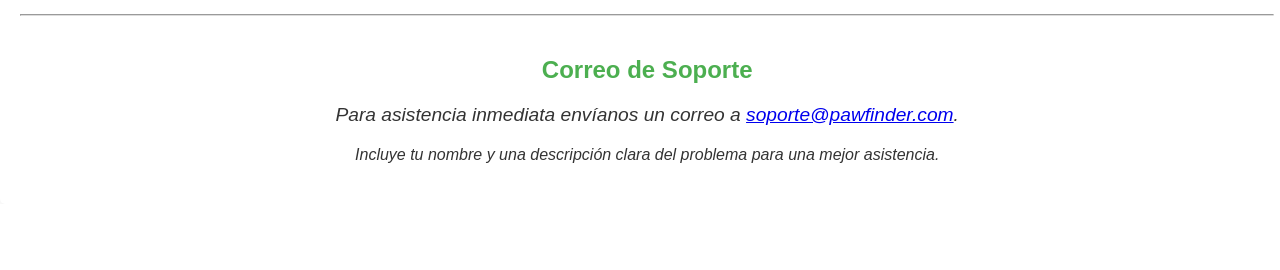
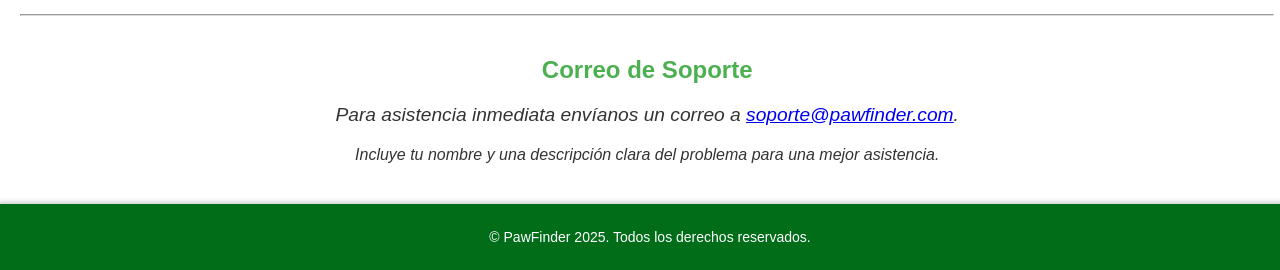
Before and after one commit to yreyes70719/sc502-1c2025-grupo2, a PHP site: page /html/soporte.html in a window 1280 px wide. Shown: the part 1109-1379 px from the top of the page. Before the commit the page ends 1272 px from the top, so only its background shows below. Run offline with PHP 8.4, Linux system fonts and the light colour scheme.

Commit message:
cambios a footer antes del paso a php

```diff
--- a/css/navbar_styles.css
+++ b/css/navbar_styles.css
@@ -51,3 +51,35 @@
 .navbarPaw nav ul li a.active {
     border-bottom: 2px solid white;
 }
+
+.menu-link.active {
+    border-bottom: 2px solid white;
+}
+
+/* Footer Styles */
+.footer {
+    background-color: #016d19; /* Color de fondo similar al navbar */
+    color: white;
+    text-align: center;
+    padding: 20px 10px;
+    position: relative;
+    bottom: 0;
+    width: 100%;
+    font-size: 14px;
+    display: flex;
+    flex-direction: column;
+    align-items: center;
+    justify-content: center;
+    box-shadow: 0 -2px 5px rgba(0, 0, 0, 0.2); /* Sombra para un efecto más elegante */
+}
+
+.footer p {
+    color: #ffffff;
+    text-decoration: none;
+    margin: 5px 0; /* Espaciado vertical */
+    transition: color 0.3s;
+}
+
+.footer p:hover {
+    color: #c0c0c0; /* Color más claro al pasar el mouse */
+}
--- a/css/soporte_styles.css
+++ b/css/soporte_styles.css
@@ -1,3 +1,10 @@
+/* Asegúrate de que el contenedor principal ocupe toda la altura */
+html, body {
+    margin: 0;
+    padding: 0;
+    height: 100%;
+}
+
 body  {
     font-family: Arial, sans-serif;
     margin: 0;
--- a/html/adopcion.html
+++ b/html/adopcion.html
@@ -92,5 +92,8 @@
             </div>
         </div>
         <script src="../js/script.js"></script>
+        <footer class="footer">
+            <p>&copy; PawFinder 2025. Todos los derechos reservados.</p>
+        </footer>
     </body>
 </html>
--- a/html/agregarAdopcion.html
+++ b/html/agregarAdopcion.html
@@ -58,5 +58,8 @@
 
         </div>
         <script src="../js/script.js"></script>
+        <footer class="footer">
+            <p>&copy; PawFinder 2025. Todos los derechos reservados.</p>
+        </footer>
     </body>
 </html>
--- a/html/agregarReporte.html
+++ b/html/agregarReporte.html
@@ -58,6 +58,9 @@
                 <button type="button" onclick="window.location.href='reportes.html'">Volver Atrás</button>
             </form>
         </div>
+        <footer class="footer">
+            <p>&copy; PawFinder 2025. Todos los derechos reservados.</p>
+        </footer>
         <script src="../js/agregarReporte.js"></script>
     </body>
 </html>
--- a/html/chats.html
+++ b/html/chats.html
@@ -44,5 +44,8 @@
             </div>
         </div>
     </div>
+    <footer class="footer">
+        <p>&copy; PawFinder 2025. Todos los derechos reservados.</p>
+    </footer>
 </body>
 </html>
--- a/html/home.html
+++ b/html/home.html
@@ -102,4 +102,7 @@
             </div>
         </div>
     </body>
+    <footer class="footer">
+        <p>&copy; PawFinder 2025. Todos los derechos reservados.</p>
+    </footer>
 </html>
--- a/html/login.html
+++ b/html/login.html
@@ -27,5 +27,8 @@
         <p>¿No tienes una cuenta? <a href="register.html">Regístrate aquí</a></p>
         <p><a href="">¿Olvidaste tu contraseña?</a></p> <!-- Enlace de recuperar contraseña - la idea es enviar un formulario al correo del usuario -->
     </div>
+    <footer>
+        <p>&copy; PawFinder 2025. Todos los derechos reservados.</p>
+    </footer>
 </body>
 </html>
--- a/html/perfil.html
+++ b/html/perfil.html
@@ -56,5 +56,8 @@
             </form>
         </div>
     </div>
+    <footer class="footer">
+        <p>&copy; PawFinder 2025. Todos los derechos reservados.</p>
+    </footer>
 </body>
 </html>
--- a/html/recursos.html
+++ b/html/recursos.html
@@ -64,5 +64,8 @@
             <p class="parrafoT">Revisa nuestra sección de <a class="referenciaSoporte" href="soporte.html">preguntas frecuentes</a> o consulta con expertos.</p>
         </section>
     </div>
+    <footer class="footer">
+        <p>&copy; PawFinder 2025. Todos los derechos reservados.</p>
+    </footer>
 </body>
 </html>
--- a/html/register.html
+++ b/html/register.html
@@ -32,5 +32,8 @@
         </form>
         <p>¿Ya tienes una cuenta? <a href="login.html">Inicia sesión aquí</a></p>
     </div>
+    <footer class="footer">
+        <p>&copy; PawFinder 2025. Todos los derechos reservados.</p>
+    </footer>
 </body>
 </html>
--- a/html/reportes.html
+++ b/html/reportes.html
@@ -108,6 +108,9 @@
 
             <!-- Agrega más divs con la clase "reporte" según sea necesario -->
         </div>
+        <footer class="footer">
+            <p>&copy; PawFinder 2025. Todos los derechos reservados.</p>
+        </footer>
         <script src="script.js"></script>
     </body>
 </html>
--- a/html/soporte.html
+++ b/html/soporte.html
@@ -133,9 +133,12 @@
                     <h3>Política de Privacidad</h3>
                     <p>Aquí puedes agregar la información sobre la política de
                         privacidad.</p>
-                </section>
-            </div>-->
+                </section>-->
+            </div>
 
                 <!-- Bootstrap JS and dependencies -->
+                <footer class="footer">
+                    <p>&copy; PawFinder 2025. Todos los derechos reservados.</p>
+                </footer>
             </body>
         </html>
--- a/js/script.js
+++ b/js/script.js
@@ -1,5 +1,36 @@
-document.addEventListener("DOMContentLoaded", function () {
-    //  lógica cuando el DOM esté completamente cargado
+document.addEventListener("DOMContentLoaded", () => {
+    const links = document.querySelectorAll(".menu-link");
+    const contentContainer = document.getElementById("dynamic-content");
+
+    links.forEach(link => {
+        link.addEventListener("click", (event) => {
+            event.preventDefault();
+
+            // Obtener la página a cargar desde el atributo data-page
+            const page = link.getAttribute("data-page");
+
+            // Realizar una solicitud para cargar el contenido
+            fetch(page)
+                .then(response => {
+                    if (!response.ok) {
+                        throw new Error("Error al cargar la página");
+                    }
+                    return response.text();
+                })
+                .then(html => {
+                    // Insertar el contenido en el contenedor dinámico
+                    contentContainer.innerHTML = html;
+
+                    // Actualizar la clase activa en el menú
+                    links.forEach(l => l.classList.remove("active"));
+                    link.classList.add("active");
+                })
+                .catch(error => {
+                    console.error(error);
+                    contentContainer.innerHTML = "<p>Error al cargar el contenido.</p>";
+                });
+        });
+    });
 });
 
 function redirectToHome(event) {
```
